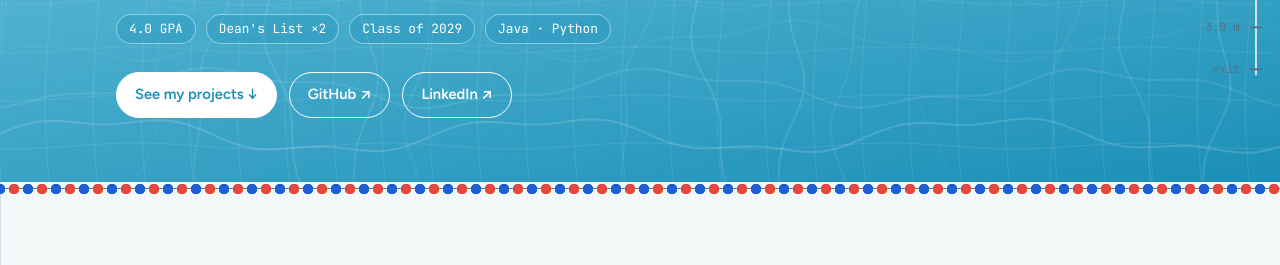
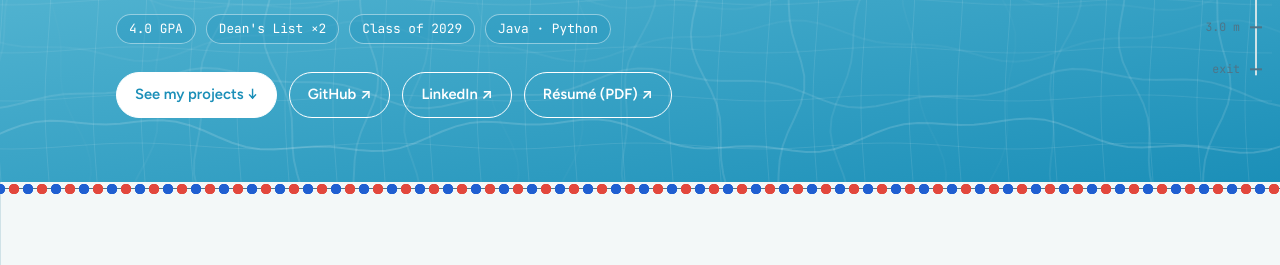
Before and after one commit to adam-abutaleb/Personal-Portfolio-Website, a plain HTML site: page index.html in a window 1280 px wide. Shown: the part 479-744 px from the top of the page. Drawn offline with nearby package versions, Linux system fonts and the light colour scheme.

Commit message:
Add résumé PDF and link it from the hero and contact sections

```diff
--- a/index.html
+++ b/index.html
@@ -233,6 +233,7 @@ body{margin:0}img{max-width:100%}[hidden]{display:none!important}
       <a class="pill solid" href="#projects">See my projects ↓</a>
       <a class="pill" href="https://github.com/adam-abutaleb" target="_blank" rel="noopener">GitHub ↗</a>
       <a class="pill" href="https://www.linkedin.com/in/adam-a-372943383" target="_blank" rel="noopener">LinkedIn ↗</a>
+      <a class="pill" href="resume.pdf" target="_blank" rel="noopener">Résumé (PDF) ↗</a>
     </div>
   </div>
 </header>
@@ -338,6 +339,7 @@ body{margin:0}img{max-width:100%}[hidden]{display:none!important}
     <div class="links">
       <a href="https://github.com/adam-abutaleb" target="_blank" rel="noopener">GitHub ↗</a>
       <a href="https://www.linkedin.com/in/adam-a-372943383" target="_blank" rel="noopener">LinkedIn ↗</a>
+      <a href="resume.pdf" target="_blank" rel="noopener">Résumé (PDF) ↗</a>
     </div>
   </div>
 </section>
```
Also changed, not shown: 1 other file.
